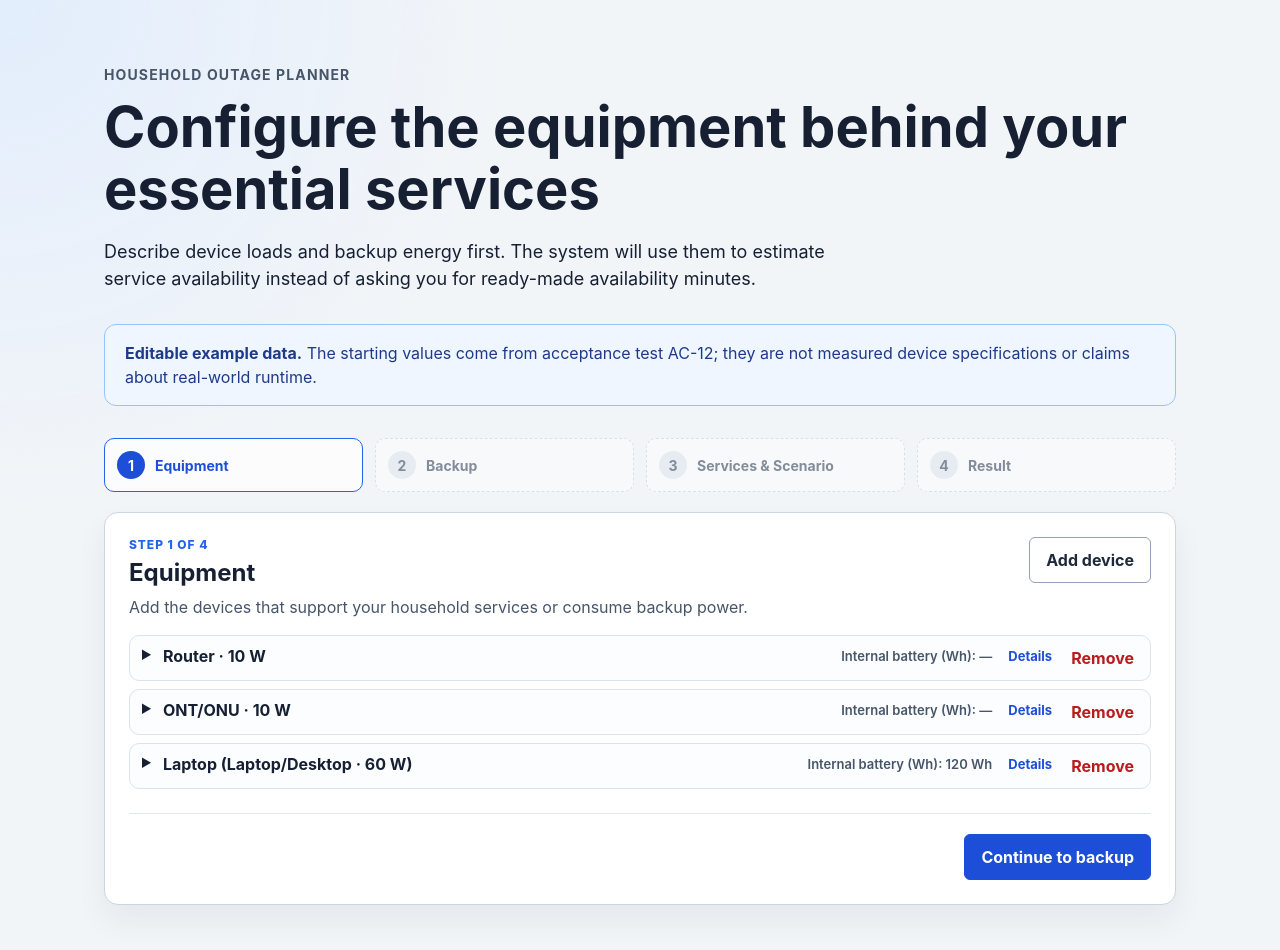
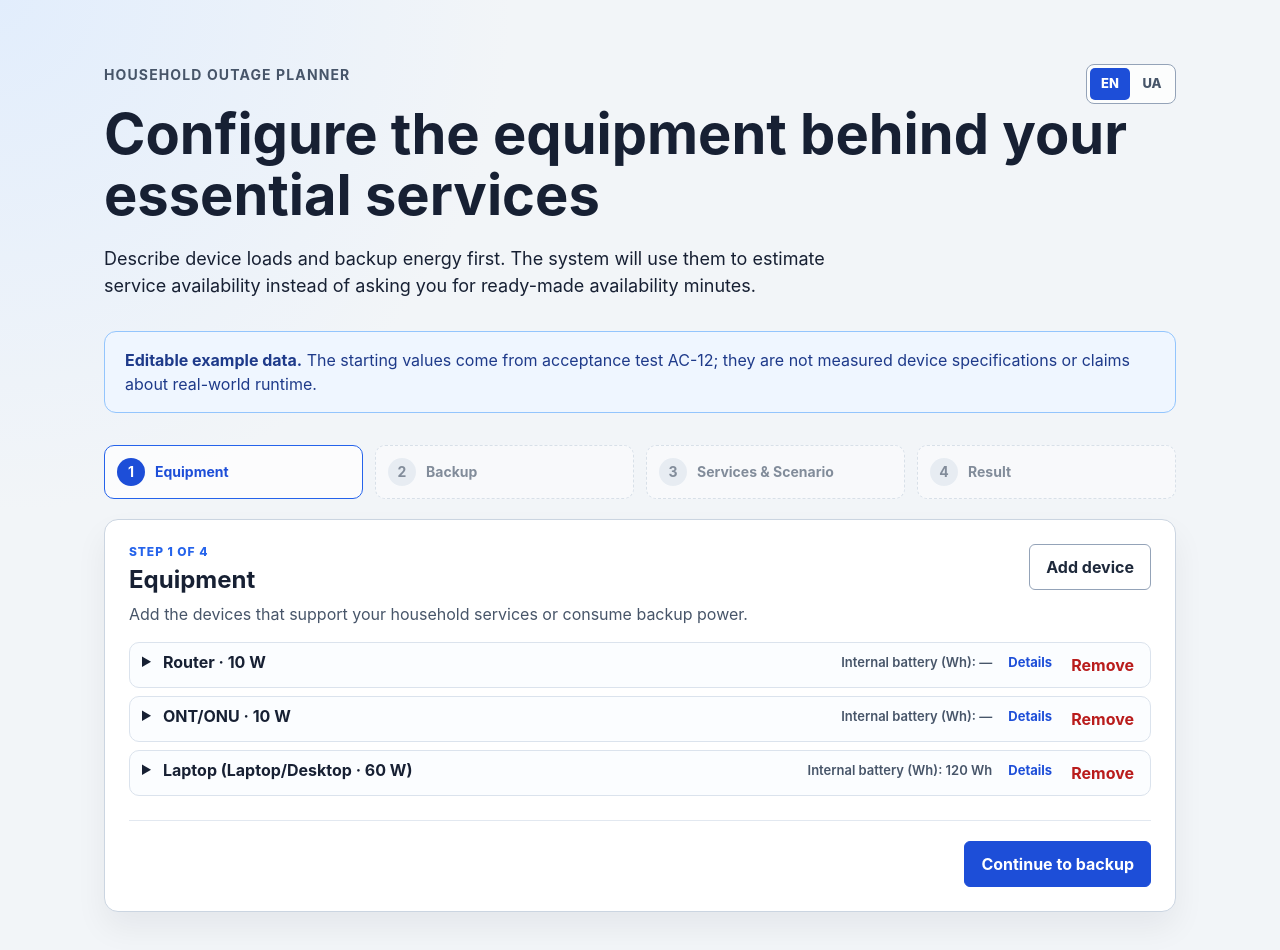
Before and after one commit to Serhii-Palamarchuk/capstone-household-service-availability, a React (Vite) app in the folder apps/web/: page / in a window 1280 px wide. Shown: the top 950 px of the page. Built offline with nearby package versions, Linux system fonts and the light colour scheme.

Commit message:
feat: add English Ukrainian interface switch

```diff
--- a/apps/web/src/App.jsx
+++ b/apps/web/src/App.jsx
@@ -18,7 +18,12 @@ import { applyQuickEdit, QuickEditContractError } from './user-mvp/quick-edit.js
 import { invalidateResultState } from './user-mvp/result-state.js';
 import { runUserScenario } from './user-mvp/run-user-scenario.js';
 
-const steps = ['Equipment', 'Backup', 'Services & Scenario', 'Result'];
+const stepKeys = [
+  'step.equipment',
+  'step.backup',
+  'step.servicesScenario',
+  'step.result',
+];
 
 function withoutDependency(services, dependencyId) {
   return services.map(service => ({
@@ -348,39 +353,56 @@ export function App() {
   return (
     <main className="app-shell">
       <header className="hero">
-        <p className="eyebrow">Household outage planner</p>
-        <h1>Configure the equipment behind your essential services</h1>
-        <p>
-          Describe device loads and backup energy first. The system will use them to estimate
-          service availability instead of asking you for ready-made availability minutes.
-        </p>
+        <div className="hero-toolbar">
+          <p className="eyebrow">{t('app.eyebrow')}</p>
+          <div className="language-switch" aria-label={t('language.label')}>
+            <button
+              aria-pressed={language === 'en'}
+              onClick={() => setLanguage('en')}
+              type="button"
+            >
+              EN
+            </button>
+            <button
+              aria-pressed={language === 'uk'}
+              onClick={() => setLanguage('uk')}
+              type="button"
+            >
+              UA
+            </button>
+          </div>
+        </div>
+        <h1>{t('app.title')}</h1>
+        <p>{t('app.introduction')}</p>
       </header>
 
       <aside className="fixture-notice">
-        <strong>Editable example data.</strong>{' '}
-        The starting values come from acceptance test AC-12; they are not measured device
-        specifications or claims about real-world runtime.
+        <strong>{t('fixture.title')}</strong>{' '}
+        {t('fixture.description')}
       </aside>
 
-      <nav className="step-navigation" aria-label="Scenario steps">
+      <nav className="step-navigation" aria-label={t('navigation.steps')}>
         <ol>
-          {steps.map((step, index) => (
+          {stepKeys.map((stepKey, index) => {
+            const step = t(stepKey);
+            return (
               <li
                 className={index === currentStep ? 'current-step' : index > currentStep ? 'future-step' : ''}
-              key={step}
+                key={stepKey}
               >
                 <span>{index + 1}</span>
                 {index < currentStep ? (
                   <button type="button" onClick={() => setCurrentStep(index)}>{step}</button>
                 ) : step}
               </li>
-          ))}
+            );
+          })}
         </ol>
       </nav>
 
       {resultStale && (
         <p className="step-label" role="status">
-          {t('result.needsRecalculation', { fallback: 'Result needs recalculation' })}
+          {t('result.needsRecalculation')}
         </p>
       )}
 
--- a/apps/web/src/components/user-mvp/EquipmentStep.jsx
+++ b/apps/web/src/components/user-mvp/EquipmentStep.jsx
@@ -33,7 +33,7 @@ export function EquipmentStep({
                   <strong>{deviceLabels.get(device.id)}</strong>
                   <span className="compact-row-secondary">
                     {t('field.internalBattery')}: {device.internalBatteryWh
-                      ? `${device.internalBatteryWh} Wh`
+                      ? t('unit.wattHours', { value: device.internalBatteryWh })
                       : '—'}
                   </span>
                   <span className="details-label">{t('actions.details')}</span>
--- a/apps/web/src/components/user-mvp/ServicesScenarioStep.jsx
+++ b/apps/web/src/components/user-mvp/ServicesScenarioStep.jsx
@@ -78,7 +78,7 @@ function FormErrors({ errors, t }) {
       <ul>
         {errors.map((error, index) => (
           <li key={`${error.code}-${error.field ?? 'global'}-${index}`}>
-            <strong>{error.code}</strong>: {translateValidationError(error, t)}
+            {translateValidationError(error, t)}
           </li>
         ))}
       </ul>
@@ -113,7 +113,8 @@ function ServiceRole({
 }) {
   const options = getRoleBindingOptions(role, formState, serviceIndex);
   const selectedIds = service.dependencyBindings?.[role.id] ?? [];
-  const label = labelForIdentifier(role.id);
+  const label = t(`role.${role.id}`, { fallback: labelForIdentifier(role.id) });
+  const entityType = t(`entityType.${role.entityType}`, { fallback: role.entityType });
   const field = `services.${serviceIndex}.dependencyBindings.${role.id}`;
   const roleErrors = errorsForField(errors, field);
   const aria = validationAttributes(roleErrors, errorId);
@@ -121,7 +122,7 @@ function ServiceRole({
   if (role.cardinality === '1') {
     return (
       <label htmlFor={`${service.id}-${role.id}`}>
-        {label} <span className="role-type">{role.entityType}</span>
+        {label} <span className="role-type">{entityType}</span>
         <select
           id={`${service.id}-${role.id}`}
           value={selectedIds[0] ?? ''}
@@ -147,7 +148,7 @@ function ServiceRole({
     <fieldset className="role-group" {...aria}>
       <legend>
         {label}{' '}
-        <span className="role-type">{role.entityType}, {t('role.oneOrMore')}</span>
+        <span className="role-type">{entityType}, {t('role.oneOrMore')}</span>
       </legend>
       {options.length === 0 ? (
         <p className="empty-state">{t('empty.noCompatibleItems')}</p>
--- a/apps/web/src/styles.css
+++ b/apps/web/src/styles.css
@@ -21,6 +21,46 @@ body {
 
 .hero {
   line-height: 1.5;
+}
+
+.hero-toolbar {
+  display: flex;
+  align-items: flex-start;
+  justify-content: space-between;
+  gap: 1rem;
+}
+
+.language-switch {
+  display: inline-flex;
+  flex: 0 0 auto;
+  gap: 0.125rem;
+  padding: 0.1875rem;
+  border: 1px solid #94a3b8;
+  border-radius: 0.5rem;
+  background: rgb(255 255 255 / 80%);
+}
+
+.language-switch button {
+  min-width: 2.5rem;
+  padding: 0.375rem 0.5rem;
+  border: 0;
+  border-radius: 0.3125rem;
+  background: transparent;
+  color: #475569;
+  font: inherit;
+  font-size: 0.8125rem;
+  font-weight: 800;
+  cursor: pointer;
+}
+
+.language-switch button[aria-pressed="true"] {
+  background: #1d4ed8;
+  color: #fff;
+}
+
+.language-switch button:focus-visible {
+  outline: 3px solid rgb(147 197 253 / 55%);
+  outline-offset: 0.125rem;
 }
 
 .hero h1 {
@@ -1008,6 +1048,7 @@ body {
   }
 
   .section-heading,
+  .hero-toolbar,
   .step-actions {
     align-items: stretch;
     flex-direction: column;
--- a/apps/web/src/user-mvp/entity-labels.js
+++ b/apps/web/src/user-mvp/entity-labels.js
@@ -58,7 +58,14 @@ export function fallbackServiceName(service) {
 export function deviceDisplayLabels(devices, t) {
   return displayLabels(
     devices,
-    device => `${translated(t, `category.${device.category}`, clean(device.category) || 'Device')} · ${clean(device.powerW)} W`,
+    device => `${translated(
+      t,
+      `category.${device.category}`,
+      clean(device.category) || translated(t, 'label.genericDevice', 'Device'),
+    )} · ${t('unit.watts', {
+      value: clean(device.powerW),
+      fallback: `${clean(device.powerW)} W`,
+    })}`,
     device => device.category,
   );
 }
@@ -69,9 +76,21 @@ export function backupSourceDisplayLabels(sources, t) {
     source => {
       const type = source.type === 'PowerStation'
         ? translated(t, 'backupType.PowerStation', 'Power station')
-        : translated(t, `backupType.${source.type}`, clean(source.type) || 'Backup source');
-      const parts = [type, `${clean(source.usableCapacityWh)} Wh`];
-      if (clean(source.maxOutputPowerW)) parts.push(`${clean(source.maxOutputPowerW)} W max`);
+        : translated(
+          t,
+          `backupType.${source.type}`,
+          clean(source.type) || translated(t, 'label.genericBackupSource', 'Backup source'),
+        );
+      const parts = [type, t('unit.wattHours', {
+        value: clean(source.usableCapacityWh),
+        fallback: `${clean(source.usableCapacityWh)} Wh`,
+      })];
+      if (clean(source.maxOutputPowerW)) {
+        parts.push(t('unit.maximumWatts', {
+          value: clean(source.maxOutputPowerW),
+          fallback: `${clean(source.maxOutputPowerW)} W max`,
+        }));
+      }
       return parts.join(' · ');
     },
     source => source.type,
@@ -82,7 +101,11 @@ export function serviceDisplayLabels(services, t) {
   return displayLabels(
     services,
     service => [
-      translated(t, `template.${service.templateId}`, clean(service.templateId) || 'Service'),
+      translated(
+        t,
+        `template.${service.templateId}`,
+        clean(service.templateId) || translated(t, 'label.genericService', 'Service'),
+      ),
       clean(service.variantId)
         ? translated(t, `variant.${service.variantId}`, clean(service.variantId))
         : '',
--- a/apps/web/src/user-mvp/i18n.js
+++ b/apps/web/src/user-mvp/i18n.js
@@ -7,6 +7,7 @@ const messages = {
     'app.introduction': 'Describe device loads and backup energy first. The system will use them to estimate service availability instead of asking you for ready-made availability minutes.',
     'fixture.title': 'Editable example data.',
     'fixture.description': 'The starting values come from acceptance test AC-12; they are not measured device specifications or claims about real-world runtime.',
+    'language.label': 'Interface language',
     'navigation.steps': 'Scenario steps',
     'step.equipment': 'Equipment',
     'step.backup': 'Backup',
@@ -16,6 +17,9 @@ const messages = {
     'actions.continue': 'Continue',
     'actions.back': 'Back',
     'actions.details': 'Details',
+    'actions.edit': 'Edit',
+    'actions.editOutage': 'Edit outage',
+    'actions.cancel': 'Cancel',
     'actions.recalculate': 'Recalculate',
     'actions.addDevice': 'Add device',
     'actions.addSource': 'Add source',
@@ -57,7 +61,28 @@ const messages = {
     'result.heading': 'Availability result',
     'result.availability': 'Availability:',
     'result.needsRecalculation': 'Result needs recalculation',
+    'result.quickEdit': 'Quick edit',
+    'result.editBackupSource': 'Edit backup source: {source}',
+    'result.editOutage': 'Edit outage duration',
+    'result.outageSummary': 'Outage: {outage}',
+    'result.availableOfOutage': 'available of {outage} outage',
     'role.oneOrMore': 'one or more',
+    'role.router': 'Router',
+    'role.ontOnu': 'ONT/ONU',
+    'role.provider': 'Provider',
+    'role.routerOrModem': 'Router or modem',
+    'role.internetService': 'Internet service',
+    'role.workDevices': 'Work devices',
+    'role.coolingDevices': 'Cooling devices',
+    'role.heatingUnit': 'Heating unit',
+    'role.gasSupply': 'Gas supply',
+    'role.heatingDevices': 'Heating devices',
+    'role.heatingProvider': 'Heating provider',
+    'role.waterProvider': 'Water provider',
+    'role.waterPump': 'Water pump',
+    'entityType.Device': 'Device',
+    'entityType.ExternalProvider': 'External provider',
+    'entityType.ServiceInstance': 'Service',
     'label.device': 'Device {number}',
     'label.backupSource': 'Backup source {number}',
     'label.service': 'Service {number}',
@@ -80,6 +105,9 @@ const messages = {
     'label.causalPaths': 'Causal paths',
     'label.warnings': 'Warnings',
     'label.recommendations': 'Recommendations',
+    'label.genericDevice': 'Device',
+    'label.genericBackupSource': 'Backup source',
+    'label.genericService': 'Service',
     'empty.chooseOne': 'Choose one',
     'empty.chooseTemplate': 'Choose a template',
     'empty.chooseVariant': 'Choose a variant',
@@ -127,6 +155,10 @@ const messages = {
     'variant.Centralized': 'Centralized',
     'variant.PrivateWell': 'Private well',
     'variant.PumpedSystem': 'Pumped system',
+    'unit.watts': '{value} W',
+    'unit.wattHours': '{value} Wh',
+    'unit.maximumWatts': '{value} W max',
+    'duration.minutesHours': '{minutes} min ({hours} h)',
     'validation.REQUIRED_FIELD': 'This field is required.',
     'validation.REQUIRED_POSITIVE_NUMBER': 'Enter a value greater than zero.',
     'validation.INVALID_POSITIVE_NUMBER': 'Enter a value greater than zero.',
@@ -153,6 +185,17 @@ const messages = {
     'validation.MISSING_EXTERNAL_PROVIDER_AVAILABILITY': 'Enter the external provider availability.',
     'validation.INVALID_EXTERNAL_PROVIDER_AVAILABILITY': 'External provider availability must be a whole number of zero or more.',
     'validation.BACKUP_SOURCE_MAX_OUTPUT_EXCEEDED': 'The active load exceeds the backup source maximum output.',
+    'validation.INVALID_OUTAGE_DURATION': 'Outage duration must be a whole number greater than zero.',
+    'validation.EMPTY_TARGET_SERVICES': 'Select at least one target service.',
+    'validation.DUPLICATE_TARGET_SERVICE': 'Each target service can be selected only once.',
+    'validation.TARGET_SERVICE_NOT_FOUND': 'A selected target service is unavailable.',
+    'validation.INVALID_AVAILABILITY_NODE': 'Availability must belong to an available device or external provider.',
+    'validation.INVALID_AVAILABILITY_VALUE': 'Availability must be a whole number of zero or more.',
+    'validation.MISSING_AVAILABILITY': 'Enter availability for every required device and external provider.',
+    'validation.SERVICE_WITHOUT_DEPENDENCIES': 'A required service has no dependencies.',
+    'validation.DEPENDENCY_NOT_FOUND': 'A service refers to an unavailable dependency.',
+    'validation.CYCLE_DETECTED': 'A cyclic service dependency was detected.',
+    'validation.INVALID_QUICK_EDIT_PATCH': 'The quick-edit values could not be applied.',
     'warning.MISSING_BACKUP_SOURCE_MAX_OUTPUT': 'Maximum output is not set for {source}; overload was not checked.',
     'recommendation.ADD_BACKUP': 'Add backup power for {entity}.',
     'recommendation.EXTERNAL_PROVIDER_LIMIT': '{entity} is limiting availability; increasing local battery capacity does not remove this provider limit.',
@@ -164,6 +207,7 @@ const messages = {
     'app.introduction': 'Спочатку опишіть навантаження пристроїв і резервну енергію. Система використає їх, щоб оцінити доступність послуг, а не проситиме готові значення доступності в хвилинах.',
     'fixture.title': 'Приклад даних можна змінювати.',
     'fixture.description': 'Початкові значення походять із приймального тесту AC-12; це не виміряні характеристики пристроїв і не твердження про фактичний час роботи.',
+    'language.label': 'Мова інтерфейсу',
     'navigation.steps': 'Кроки сценарію',
     'step.equipment': 'Обладнання',
     'step.backup': 'Резервне живлення',
@@ -173,6 +217,9 @@ const messages = {
     'actions.continue': 'Продовжити',
     'actions.back': 'Назад',
     'actions.details': 'Деталі',
+    'actions.edit': 'Змінити',
+    'actions.editOutage': 'Змінити відключення',
+    'actions.cancel': 'Скасувати',
     'actions.recalculate': 'Перерахувати',
     'actions.addDevice': 'Додати пристрій',
     'actions.addSource': 'Додати джерело',
@@ -214,7 +261,28 @@ const messages = {
     'result.heading': 'Результат доступності',
     'result.availability': 'Доступність:',
     'result.needsRecalculation': 'Результат потребує перерахунку.',
+    'result.quickEdit': 'Швидке редагування',
+    'result.editBackupSource': 'Змінити резервне джерело: {source}',
+    'result.editOutage': 'Змінити тривалість відключення',
+    'result.outageSummary': 'Відключення: {outage}',
+    'result.availableOfOutage': 'доступно за тривалості відключення {outage}',
     'role.oneOrMore': 'один або більше',
+    'role.router': 'Маршрутизатор',
+    'role.ontOnu': 'ONT/ONU',
+    'role.provider': 'Постачальник',
+    'role.routerOrModem': 'Маршрутизатор або модем',
+    'role.internetService': 'Послуга Інтернет',
+    'role.workDevices': 'Робочі пристрої',
+    'role.coolingDevices': 'Пристрої охолодження',
+    'role.heatingUnit': 'Опалювальний пристрій',
+    'role.gasSupply': 'Постачання газу',
+    'role.heatingDevices': 'Опалювальні пристрої',
+    'role.heatingProvider': 'Постачальник опалення',
+    'role.waterProvider': 'Постачальник води',
+    'role.waterPump': 'Водяний насос',
+    'entityType.Device': 'Пристрій',
+    'entityType.ExternalProvider': 'Зовнішній постачальник',
+    'entityType.ServiceInstance': 'Послуга',
     'label.device': 'Пристрій {number}',
     'label.backupSource': 'Резервне джерело {number}',
     'label.service': 'Послуга {number}',
@@ -237,6 +305,9 @@ const messages = {
     'label.causalPaths': 'Причинні шляхи',
     'label.warnings': 'Попередження',
     'label.recommendations': 'Рекомендації',
+    'label.genericDevice': 'Пристрій',
+    'label.genericBackupSource': 'Резервне джерело',
+    'label.genericService': 'Послуга',
     'empty.chooseOne': 'Оберіть один варіант',
     'empty.chooseTemplate': 'Оберіть шаблон',
     'empty.chooseVariant': 'Оберіть варіант',
@@ -284,6 +355,10 @@ const messages = {
     'variant.Centralized': 'Централізоване',
     'variant.PrivateWell': 'Приватна свердловина',
     'variant.PumpedSystem': 'Система з насосом',
+    'unit.watts': '{value} Вт',
+    'unit.wattHours': '{value} Вт·год',
+    'unit.maximumWatts': '{value} Вт макс.',
+    'duration.minutesHours': '{minutes} хв ({hours} год)',
     'validation.REQUIRED_FIELD': 'Це поле обов’язкове.',
     'validation.REQUIRED_POSITIVE_NUMBER': 'Введіть значення, більше за нуль.',
     'validation.INVALID_POSITIVE_NUMBER': 'Введіть значення, більше за нуль.',
@@ -310,6 +385,17 @@ const messages = {
     'validation.MISSING_EXTERNAL_PROVIDER_AVAILABILITY': 'Вкажіть доступність зовнішнього постачальника.',
     'validation.INVALID_EXTERNAL_PROVIDER_AVAILABILITY': 'Доступність зовнішнього постачальника має бути цілим числом, не меншим за нуль.',
     'validation.BACKUP_SOURCE_MAX_OUTPUT_EXCEEDED': 'Потужність навантаження перевищує максимальну вихідну потужність резервного джерела.',
+    'validation.INVALID_OUTAGE_DURATION': 'Тривалість відключення має бути цілим числом, більшим за нуль.',
+    'validation.EMPTY_TARGET_SERVICES': 'Оберіть принаймні одну цільову послугу.',
+    'validation.DUPLICATE_TARGET_SERVICE': 'Кожну цільову послугу можна обрати лише один раз.',
+    'validation.TARGET_SERVICE_NOT_FOUND': 'Обрана цільова послуга недоступна.',
+    'validation.INVALID_AVAILABILITY_NODE': 'Доступність має стосуватися наявного пристрою або зовнішнього постачальника.',
+    'validation.INVALID_AVAILABILITY_VALUE': 'Доступність має бути цілим числом, не меншим за нуль.',
+    'validation.MISSING_AVAILABILITY': 'Вкажіть доступність для кожного потрібного пристрою та зовнішнього постачальника.',
+    'validation.SERVICE_WITHOUT_DEPENDENCIES': 'Потрібна послуга не має залежностей.',
+    'validation.DEPENDENCY_NOT_FOUND': 'Послуга посилається на недоступну залежність.',
+    'validation.CYCLE_DETECTED': 'Виявлено циклічну залежність послуг.',
+    'validation.INVALID_QUICK_EDIT_PATCH': 'Не вдалося застосувати значення швидкого редагування.',
     'warning.MISSING_BACKUP_SOURCE_MAX_OUTPUT': 'Для {source} не задано максимальну вихідну потужність; перевантаження не перевірялося.',
     'recommendation.ADD_BACKUP': 'Додайте резервне живлення для {entity}.',
     'recommendation.EXTERNAL_PROVIDER_LIMIT': '{entity} обмежує доступність; збільшення ємності локальної батареї не усуває це обмеження постачальника.',
```
Also changed, not shown: apps/web/src/components/user-mvp/UserScenarioResult.jsx (+25 -21 lines), 2 other files (tests, documents, lock files or other folders). Lines whose indentation alone changed are shown as unchanged.
